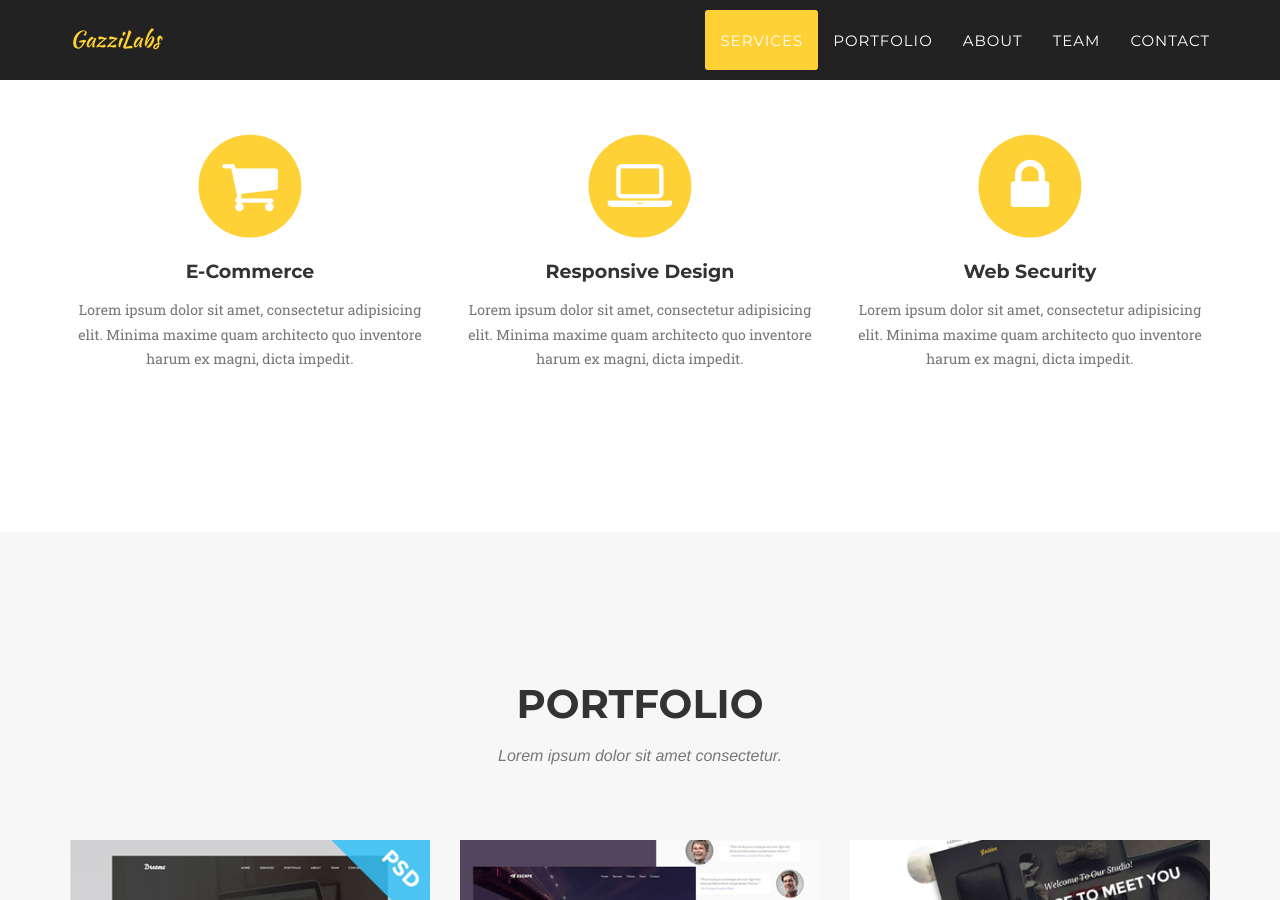
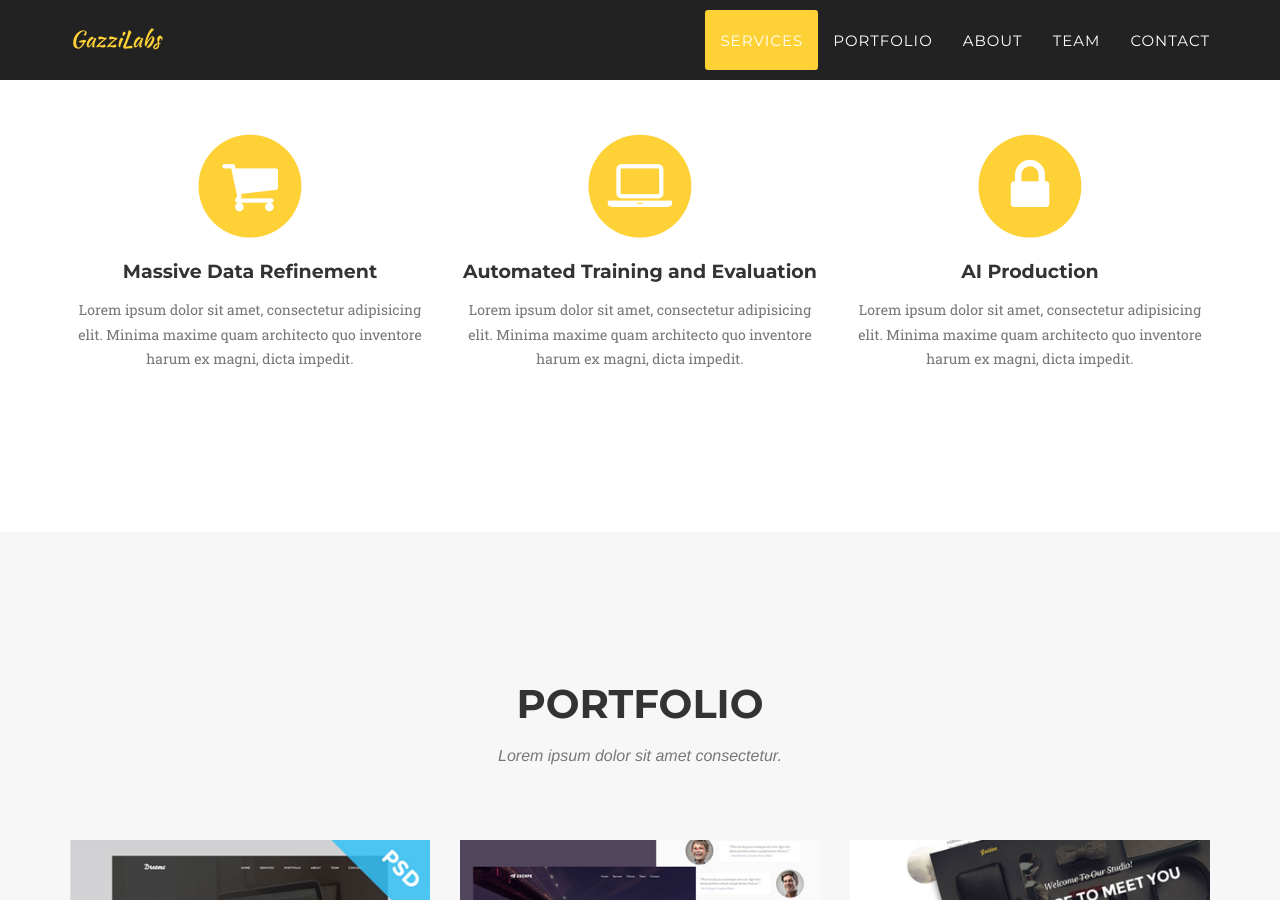
Before and after one commit to gazzilabs/gazzilabs.github.io, a Jekyll site: the page built from index.html, in a window 1280 px wide and 900 px high, scrolled down 1056 px. Built offline with Jekyll 4.4.1, drawn with Linux system fonts in a browser that asks for light colours; some web fonts are replaced.

Commit message:
service title update

```diff
--- a/_includes/services.html
+++ b/_includes/services.html
@@ -13,7 +13,7 @@
                         <i class="fa fa-circle fa-stack-2x text-primary"></i>
                         <i class="fa fa-shopping-cart fa-stack-1x fa-inverse"></i>
                     </span>
-                    <h4 class="service-heading">E-Commerce</h4>
+                    <h4 class="service-heading">Massive Data Refinement</h4>
                     <p class="text-muted">Lorem ipsum dolor sit amet, consectetur adipisicing elit. Minima maxime quam architecto quo inventore harum ex magni, dicta impedit.</p>
                 </div>
                 <div class="col-md-4">
@@ -21,7 +21,7 @@
                         <i class="fa fa-circle fa-stack-2x text-primary"></i>
                         <i class="fa fa-laptop fa-stack-1x fa-inverse"></i>
                     </span>
-                    <h4 class="service-heading">Responsive Design</h4>
+                    <h4 class="service-heading">Automated Training and Evaluation</h4>
                     <p class="text-muted">Lorem ipsum dolor sit amet, consectetur adipisicing elit. Minima maxime quam architecto quo inventore harum ex magni, dicta impedit.</p>
                 </div>
                 <div class="col-md-4">
@@ -29,7 +29,7 @@
                         <i class="fa fa-circle fa-stack-2x text-primary"></i>
                         <i class="fa fa-lock fa-stack-1x fa-inverse"></i>
                     </span>
-                    <h4 class="service-heading">Web Security</h4>
+                    <h4 class="service-heading">AI Production</h4>
                     <p class="text-muted">Lorem ipsum dolor sit amet, consectetur adipisicing elit. Minima maxime quam architecto quo inventore harum ex magni, dicta impedit.</p>
                 </div>
             </div>
```
